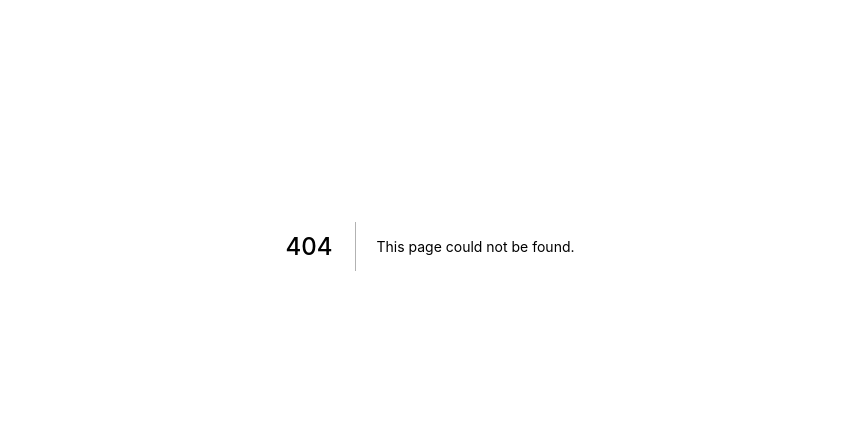
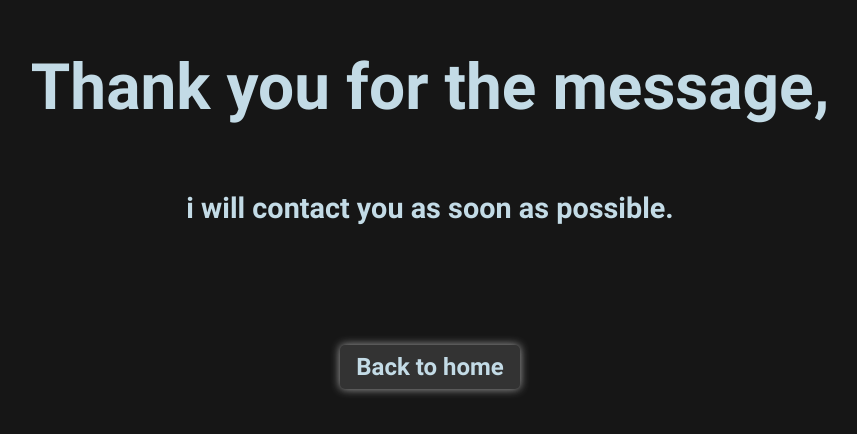
Before and after one commit to Sharry0/shanix, a Next.js app: page /thanks in a window 1280 px wide. Before the commit this address had no page. Shown: the part 154-588 px from the top of the page, without its empty margins (210-1067 px from the left). Built offline with nearby package versions, Linux system fonts and the light colour scheme.

Commit message:
added thanks page + connected contact form with e-mail

```diff
--- /dev/null
+++ b/pages/thanks.js
@@ -0,0 +1,13 @@
+
+import css from "../styles/Thanks.module.css"
+
+export default function thanks() {
+  return (
+    <div className={css.thanksPage}>
+        <h1>Thank you for the message,</h1>
+        <h2>i will contact you as soon as possible.</h2>
+
+        <a href="/">Back to home</a>
+    </div>
+  )
+}
--- /dev/null
+++ b/styles/Thanks.module.css
@@ -0,0 +1,24 @@
+.thanksPage{
+    height: 100vh;
+    width: 100vw;
+    background-color: #161616;
+    display: flex;
+    flex-direction: column;
+    justify-content: center;
+    align-items: center;
+    /* background-image: url("/favicon.png");
+    background-size: 100% 100%;
+    background-repeat: no-repeat;
+    background-position: right bottom; */
+}
+
+.thanksPage a{
+    cursor: pointer;
+    font-weight: bold;
+    font-size: 1.5rem;
+    background-color: #333;
+    padding: 0.5rem 1rem;
+    border-radius: 5px;
+    box-shadow: 0 0 10px #aaa;
+    margin: 6rem;
+}
```
Also changed, not shown: components/Contact/Contact.jsx (+9 -7 lines).
